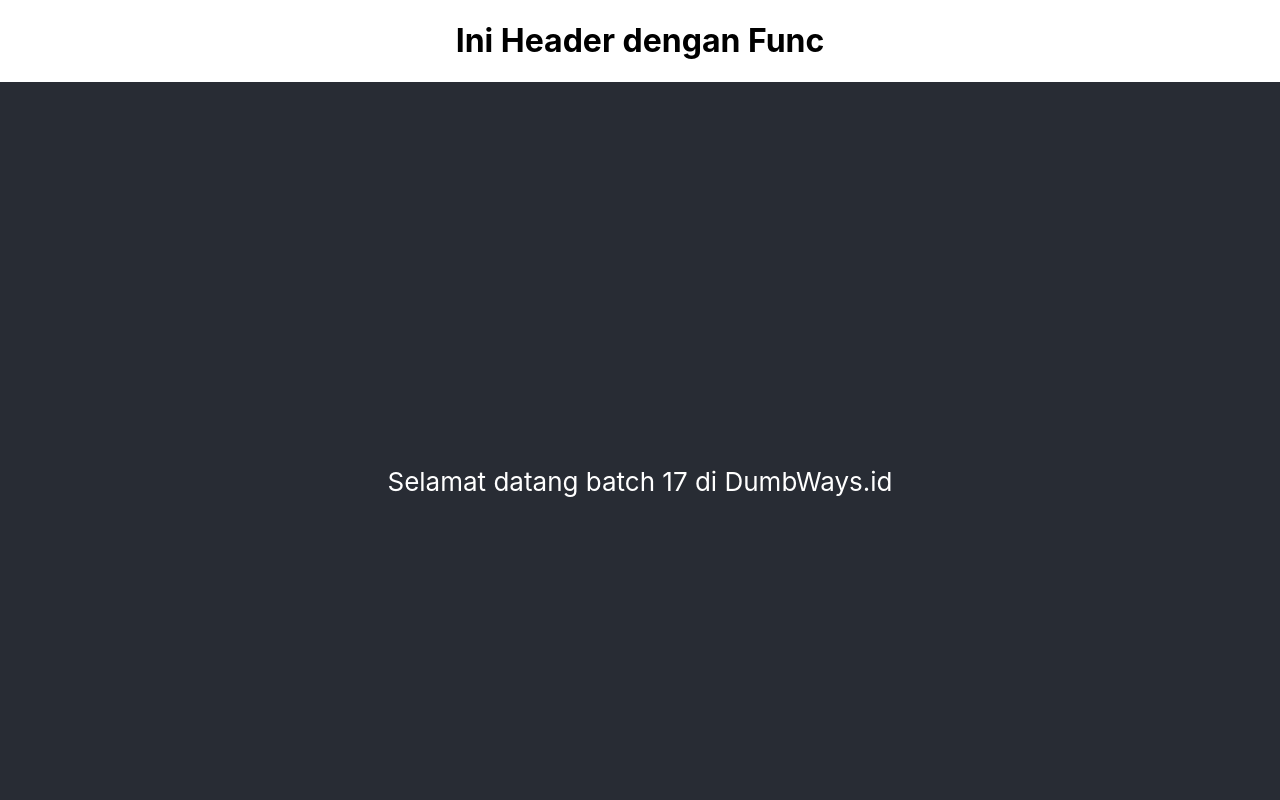
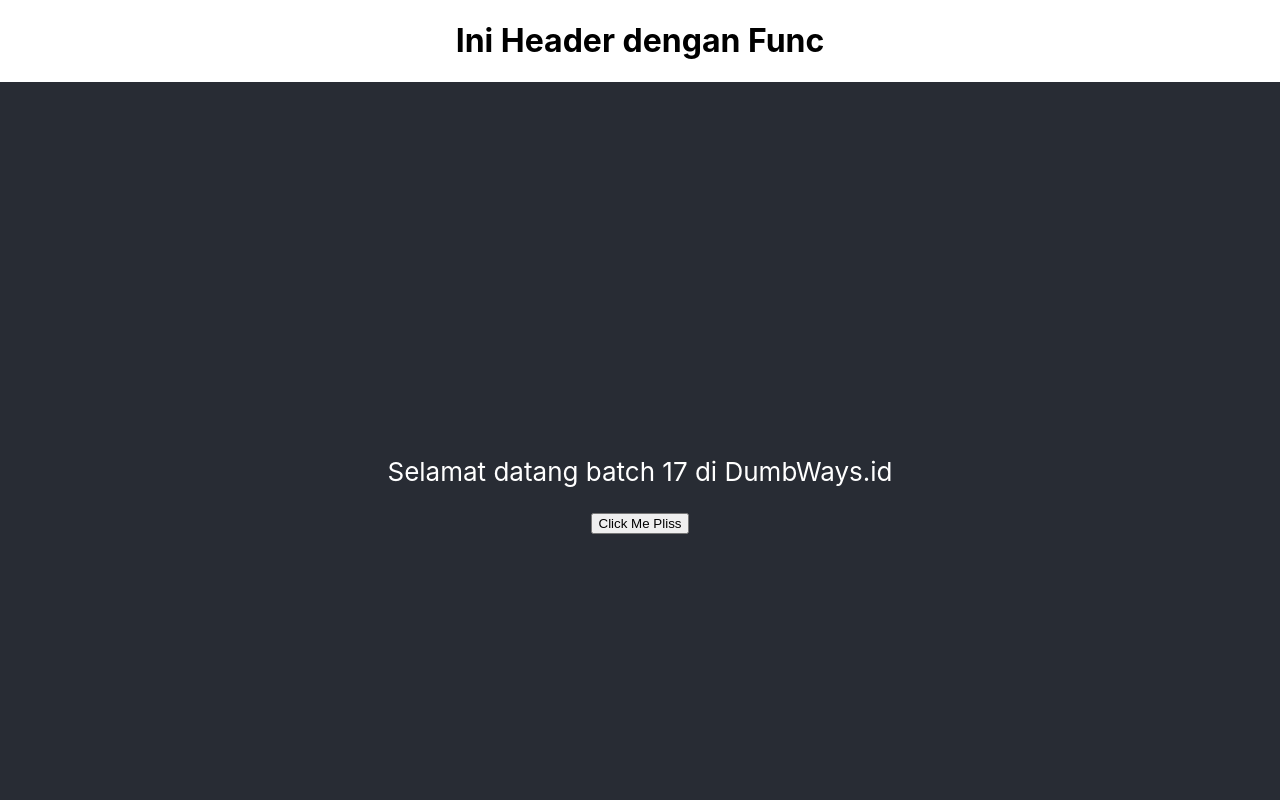
Before and after one commit to DumbwaysDotId/Batch17-Day1, a React (Create React App) app: page / in a window 1280 px wide. Shown: the top 800 px of the page. Built offline with nearby package versions, Linux system fonts and the light colour scheme.

Commit message:
Event in ReactJs

```diff
--- a/src/Components/Content.jsx
+++ b/src/Components/Content.jsx
@@ -13,6 +13,8 @@
 //       return(
 //         <div className="App-header">
 //           <p>Selamat datang batch {this.getBatch()} di {companyName}</p>
+
+//           <button onClick = {() => alert("Hallo Siswa dan Siswi Bootcamp DumbWays.id B#17")} > Click Me Pliss </button>
 //         </div>
 //       )
 //     }
@@ -23,13 +25,13 @@
     function getBatch(){
         return 15+2;
     }
-
     const companyName = "DumbWays.id";
-
 
     return(
         <div className="App-header">
-            <p>Selamat datang batch {getBatch()} di {companyName    }</p>
+            <p>Selamat datang batch {getBatch()} di {companyName}</p>
+
+            <button onClick = {() => alert(`Hallo Siswa dan Siswi Bootcamp ${companyName} ${getBatch()}`)} > Click Me Pliss </button>
         </div>
     )
 }
```
